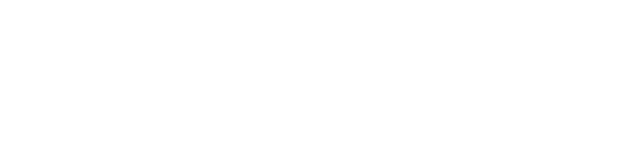
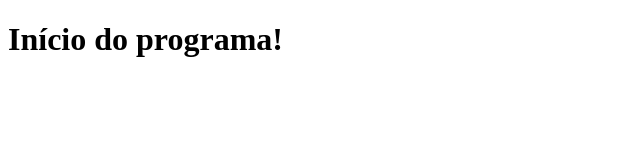
Before and after one commit to anazerlin/checkpoint-javascript, a plain HTML site: page index.html in a window 1280 px wide. Shown: the whole page, without its empty margins (0-640 px from the left). Drawn offline with Linux system fonts and the light colour scheme.

Commit message:
última alteração html

```diff
--- a/index.html
+++ b/index.html
@@ -4,10 +4,10 @@
     <meta charset="UTF-8">
     <meta http-equiv="X-UA-Compatible" content="IE=edge">
     <meta name="viewport" content="width=device-width, initial-scale=1.0">
-    <title>CHECKPOINT - JAVASCRIPT</title>
+    <title>CP1-WEB/DEV</title>
     <script src="/js/scripts.js"></script>
 </head>
 <body>
-
+    <h1>Início do programa!</h1>
 </body>
 </html>
```
